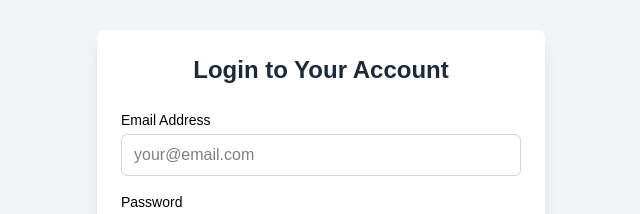
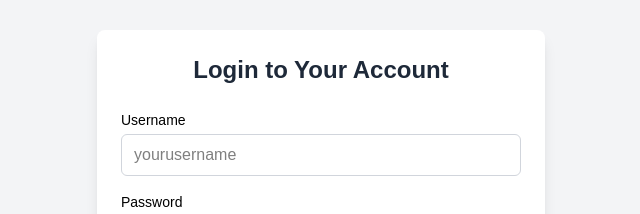
Before and after one commit to PhurinatBunyachai/harmonyX-frontend-test, a Next.js app: page /login in a window 1280 px wide. Shown: the part 160-374 px from the top of the page, without its empty margins (319-959 px from the left). Built offline with nearby package versions, Linux system fonts and the light colour scheme.

Commit message:
edit: remove email

```diff
--- a/src/app/login/page.js
+++ b/src/app/login/page.js
@@ -4,7 +4,7 @@ import Link from 'next/link';
 
 export default function Login() {
   const [formData, setFormData] = useState({
-    email: '',
+    username: '',
     password: ''
   });
   const [errors, setErrors] = useState({});
@@ -30,10 +30,8 @@ export default function Login() {
     const newErrors = {};
 
     // Email validation
-    if (!formData.email) {
-      newErrors.email = 'Email is required';
-    } else if (!/\S+@\S+\.\S+/.test(formData.email)) {
-      newErrors.email = 'Email is invalid';
+    if (!formData.username) {
+      newErrors.username = 'Username is required';
     }
 
     // Password validation
@@ -67,7 +65,7 @@ export default function Login() {
         window.location.href = '/';
       } catch (error) {
         console.error('Login failed', error);
-        setLoginError('Invalid email or password. Please try again.');
+        setLoginError('Invalid username or password. Please try again.');
       } finally {
         setIsLoading(false);
       }
@@ -87,17 +85,17 @@ export default function Login() {
 
         <form onSubmit={handleSubmit}>
           <div className="mb-4">
-            <label htmlFor="email" className="block text-sm font-medium text-black mb-1">Email Address</label>
+            <label htmlFor="username" className="block text-sm font-medium text-black mb-1">Username</label>
             <input
-              type="email"
-              id="email"
-              name="email"
-              value={formData.email}
+              type="text"
+              id="username"
+              name="username"
+              value={formData.username}
               onChange={handleChange}
-              className={`w-full px-3 py-2 border ${errors.email ? 'border-red-500' : 'border-gray-300'} rounded-md focus:outline-none focus:ring-2 focus:ring-purple-600 text-black`}
-              placeholder="your@email.com"
+              className={`w-full px-3 py-2 border ${errors.username ? 'border-red-500' : 'border-gray-300'} rounded-md focus:outline-none focus:ring-2 focus:ring-purple-600 text-black`}
+              placeholder="yourusername"
             />
-            {errors.email && <p className="mt-1 text-sm text-red-600">{errors.email}</p>}
+            {errors.username && <p className="mt-1 text-sm text-red-600">{errors.username}</p>}
           </div>
 
           <div className="mb-6">
--- a/src/app/register/page.js
+++ b/src/app/register/page.js
@@ -86,7 +86,6 @@ export default function Register() {
         // Reset form
         setFormData({
           username: '',
-          email: '',
           password: '',
           confirmPassword: ''
         });
@@ -120,7 +119,6 @@ export default function Register() {
         )}
 
         <form onSubmit={handleSubmit}>
-          {/* Username field */}
           <div className="mb-4">
             <label htmlFor="username" className="block text-sm font-medium text-black mb-1">Username</label>
             <input
@@ -135,22 +133,6 @@ export default function Register() {
             {errors.username && <p className="mt-1 text-sm text-red-600">{errors.username}</p>}
           </div>
 
-          {/* Email field */}
-          <div className="mb-4">
-            <label htmlFor="email" className="block text-sm font-medium text-black mb-1">Email Address</label>
-            <input
-              type="email"
-              id="email"
-              name="email"
-              value={formData.email}
-              onChange={handleChange}
-              className={`w-full px-3 py-2 border ${errors.email ? 'border-red-500' : 'border-gray-300'} rounded-md focus:outline-none focus:ring-2 focus:ring-purple-600 text-black`}
-              placeholder="your@email.com"
-            />
-            {errors.email && <p className="mt-1 text-sm text-red-600">{errors.email}</p>}
-          </div>
-
-          {/* Password field */}
           <div className="mb-4">
             <label htmlFor="password" className="block text-sm font-medium text-black mb-1">Password</label>
             <input
@@ -165,7 +147,6 @@ export default function Register() {
             {errors.password && <p className="mt-1 text-sm text-red-600">{errors.password}</p>}
           </div>
 
-          {/* Confirm Password field */}
           <div className="mb-6">
             <label htmlFor="confirmPassword" className="block text-sm font-medium text-black mb-1">Confirm Password</label>
             <input
@@ -180,7 +161,6 @@ export default function Register() {
             {errors.confirmPassword && <p className="mt-1 text-sm text-red-600">{errors.confirmPassword}</p>}
           </div>
 
-          {/* Submit button */}
           <button
             type="submit"
             disabled={isLoading}
@@ -189,7 +169,6 @@ export default function Register() {
             {isLoading ? 'Creating Account...' : 'Register'}
           </button>
 
-          {/* Login link */}
           <div className="mt-4 text-center text-sm text-gray-600">
             Already have an account?{' '}
             <Link href="/login" className="text-purple-600 hover:text-purple-800 font-medium">
```
